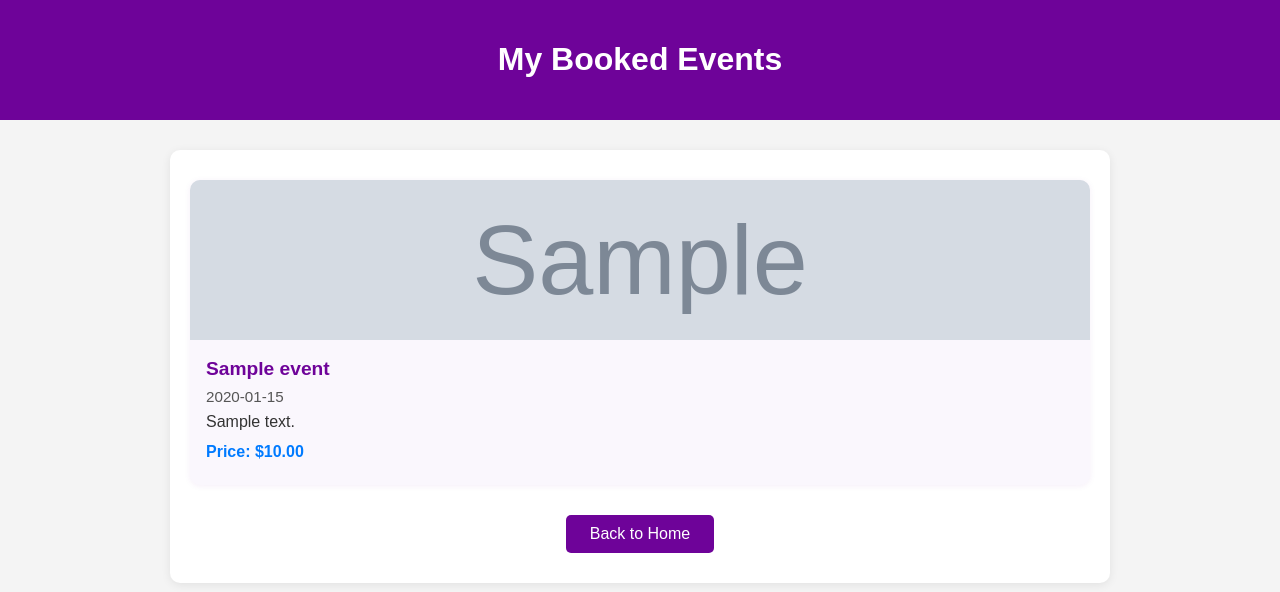
After one commit to akanazi0/SWE-Project, a Flask app: page /events in a window 1280 px wide. The commit adds this page. Shown: the top 592 px of the page. Run offline with Flask 3, Linux system fonts and the light colour scheme; the visitor is signed in with stand-in values (Sample User, id 1); tables that the repository leaves empty hold one stand-in row (values such as "Sample post"); grey boxes marked "Sample" are stand-in pictures.

Commit message:
fix orgainzer portal and add events html

```diff
--- a/auth/auth.py
+++ b/auth/auth.py
@@ -1,5 +1,7 @@
-from flask import Flask, redirect, render_template, url_for, request, session, flash
+from flask import Flask, redirect, render_template, url_for, request, session, flash, send_from_directory
 from flask_sqlalchemy import SQLAlchemy
+import os
+from werkzeug.utils import secure_filename
 
 app = Flask(__name__)
 app.secret_key = 'your_secret_key'
@@ -12,6 +14,15 @@ db = SQLAlchemy(app)
 # Admin credentials
 USERNAME = "admin"
 PASSWORD = "ntsa3d"
+
+# File upload config
+UPLOAD_FOLDER = os.path.join(os.path.dirname(__file__), 'uploads')
+ALLOWED_EXTENSIONS = {'png', 'jpg', 'jpeg', 'gif'}
+app.config['UPLOAD_FOLDER'] = UPLOAD_FOLDER
+
+# Ensure the uploads folder exists
+if not os.path.exists(UPLOAD_FOLDER):
+    os.makedirs(UPLOAD_FOLDER)
 
 # User model
 class User(db.Model):
@@ -26,7 +37,8 @@ class Event(db.Model):
     date = db.Column(db.String(20), nullable=False)
     description = db.Column(db.Text, nullable=False)
     price = db.Column(db.Float, nullable=True)
-    image_url = db.Column(db.String(300), nullable=True)  # Add this line
+    image_url = db.Column(db.String(300), nullable=True)
+    category = db.Column(db.String(50), nullable=True)  # <-- Add this line
 
 # Booking model
 class Booking(db.Model):
@@ -75,8 +87,48 @@ def register():
 # Welcome page (user homepage)
 @app.route('/welcome')
 def welcome():
-    events = Event.query.order_by(Event.date).all()
-    return render_template('welcome.html', events=events)
+    # Get filter parameters
+    search = request.args.get('search', '').strip()
+    category = request.args.get('category', '').strip()
+    budget = request.args.get('budget', '').strip()
+    date = request.args.get('date', '').strip()
+    reset = request.args.get('reset')
+
+    # Start with all events
+    query = Event.query
+
+    # Apply filters if not reset
+    if not reset:
+        if search:
+            query = query.filter(
+                (Event.name.ilike(f'%{search}%')) |
+                (Event.description.ilike(f'%{search}%'))
+            )
+        # Example: If you add a category field to Event, filter here
+        # if category:
+        #     query = query.filter(Event.category == category)
+        if budget:
+            if budget == 'budget':
+                query = query.filter(Event.price < 500)
+            elif budget == 'midrange':
+                query = query.filter(Event.price >= 500, Event.price < 1500)
+            elif budget == 'luxury':
+                query = query.filter(Event.price >= 1500)
+        if date:
+            query = query.filter(Event.date == date)
+
+    events = query.order_by(Event.date).all()
+
+    # Booked events logic (unchanged)
+    booked_events = []
+    username = session.get('username')
+    if username:
+        user = User.query.filter_by(username=username).first()
+        if user:
+            bookings = Booking.query.filter_by(user_id=user.id).all()
+            event_ids = [b.event_id for b in bookings]
+            booked_events = Event.query.filter(Event.id.in_(event_ids)).order_by(Event.date).all()
+    return render_template('welcome.html', events=events, booked_events=booked_events)
 
 # Show only the logged-in user's booked events
 @app.route('/events')
@@ -133,8 +185,22 @@ def event_portal():
         date = request.form['date']
         description = request.form['description']
         price = request.form.get('price', 0)
-        image_url = request.form.get('image_url', '')  # Add this line
-        new_event = Event(name=name, date=date, description=description, price=price, image_url=image_url)  # Add image_url
+        category = request.form.get('category', '')
+        image_url = ''
+        image_file = request.files.get('image_file')
+        if image_file and allowed_file(image_file.filename):
+            filename = secure_filename(image_file.filename)
+            filepath = os.path.join(app.config['UPLOAD_FOLDER'], filename)
+            image_file.save(filepath)
+            image_url = url_for('uploaded_file', filename=filename)
+        new_event = Event(
+            name=name,
+            date=date,
+            description=description,
+            price=price,
+            image_url=image_url,
+            category=category  # <-- Save category
+        )
         db.session.add(new_event)
         db.session.commit()
         return redirect(url_for('event_portal'))
@@ -170,5 +236,12 @@ def delete_event(event_id):
     db.session.commit()
     return redirect(url_for('event_portal'))
 
+@app.route('/uploads/<filename>')
+def uploaded_file(filename):
+    return send_from_directory(app.config['UPLOAD_FOLDER'], filename)
+
+def allowed_file(filename):
+    return '.' in filename and filename.rsplit('.', 1)[1].lower() in ALLOWED_EXTENSIONS
+
 if __name__ == '__main__':
     app.run(debug=True)
--- /dev/null
+++ b/auth/templates/events.html
@@ -0,0 +1,137 @@
+<!DOCTYPE html>
+<html lang="en">
+<head>
+    <meta charset="UTF-8">
+    <title>My Booked Events</title>
+    <meta name="viewport" content="width=device-width, initial-scale=1.0">
+    <style>
+        body {
+            font-family: Arial, sans-serif;
+            background: #f4f4f4;
+            margin: 0;
+            padding: 0;
+        }
+        header {
+            background: #6e0399;
+            color: #fff;
+            padding: 20px 0;
+            text-align: center;
+        }
+        .container {
+            max-width: 900px;
+            margin: 30px auto;
+            background: #fff;
+            border-radius: 10px;
+            box-shadow: 0 2px 10px rgba(0,0,0,0.08);
+            padding: 30px 20px;
+        }
+        h2 {
+            color: #6e0399;
+            margin-bottom: 30px;
+            text-align: center;
+        }
+        .events-grid {
+            display: grid;
+            grid-template-columns: repeat(auto-fit, minmax(270px, 1fr));
+            gap: 24px;
+        }
+        .event-card {
+            background: #faf7fd;
+            border-radius: 10px;
+            box-shadow: 0 1px 6px rgba(110,3,153,0.07);
+            overflow: hidden;
+            display: flex;
+            flex-direction: column;
+            transition: box-shadow 0.2s;
+        }
+        .event-card:hover {
+            box-shadow: 0 4px 16px rgba(110,3,153,0.15);
+        }
+        .event-image {
+            width: 100%;
+            height: 160px;
+            background-size: cover;
+            background-position: center;
+        }
+        .event-details {
+            padding: 18px 16px 16px 16px;
+            flex: 1;
+            display: flex;
+            flex-direction: column;
+        }
+        .event-title {
+            font-size: 1.2em;
+            font-weight: bold;
+            margin-bottom: 8px;
+            color: #6e0399;
+        }
+        .event-date {
+            font-size: 0.95em;
+            color: #555;
+            margin-bottom: 8px;
+        }
+        .event-description {
+            font-size: 1em;
+            color: #333;
+            margin-bottom: 12px;
+            flex: 1;
+        }
+        .event-price {
+            font-weight: bold;
+            color: #007BFF;
+            margin-bottom: 8px;
+        }
+        .back-btn {
+            display: inline-block;
+            margin: 30px auto 0 auto;
+            padding: 10px 24px;
+            background: #6e0399;
+            color: #fff;
+            border: none;
+            border-radius: 5px;
+            text-decoration: none;
+            font-size: 1em;
+            transition: background 0.2s;
+            text-align: center;
+        }
+        .back-btn:hover {
+            background: #4a026b;
+        }
+        @media (max-width: 600px) {
+            .container {
+                padding: 10px 2px;
+            }
+            .event-details {
+                padding: 12px 8px 10px 8px;
+            }
+        }
+    </style>
+</head>
+<body>
+    <header>
+        <h1>My Booked Events</h1>
+    </header>
+    <div class="container">
+        {% if events %}
+        <div class="events-grid">
+            {% for event in events %}
+            <div class="event-card">
+                <div class="event-image" style="background-image: url('{% if event.image_url %}{{ event.image_url }}{% else %}https://source.unsplash.com/600x400/?event,{{ event.name|urlencode }}{% endif %}')"></div>
+                <div class="event-details">
+                    <div class="event-title">{{ event.name }}</div>
+                    <div class="event-date">{{ event.date }}</div>
+                    <div class="event-description">{{ event.description }}</div>
+                    <div class="event-price">Price: ${{ "%.2f"|format(event.price or 0) }}</div>
+                </div>
+            </div>
+            {% endfor %}
+        </div>
+        {% else %}
+        <p style="text-align:center;">You have not booked any events yet.</p>
+        {% endif %}
+        <div style="text-align:center;">
+            <a href="{{ url_for('welcome') }}" class="back-btn">Back to Home</a>
+        </div>
+    </div>
+</body>
+</html>
```
Also changed, not shown: auth/templates/org_portal.html (+13 -3 lines), auth/templates/welcome.html (+37 -42 lines), auth/uploads/IMG_6925.jpg (added).
